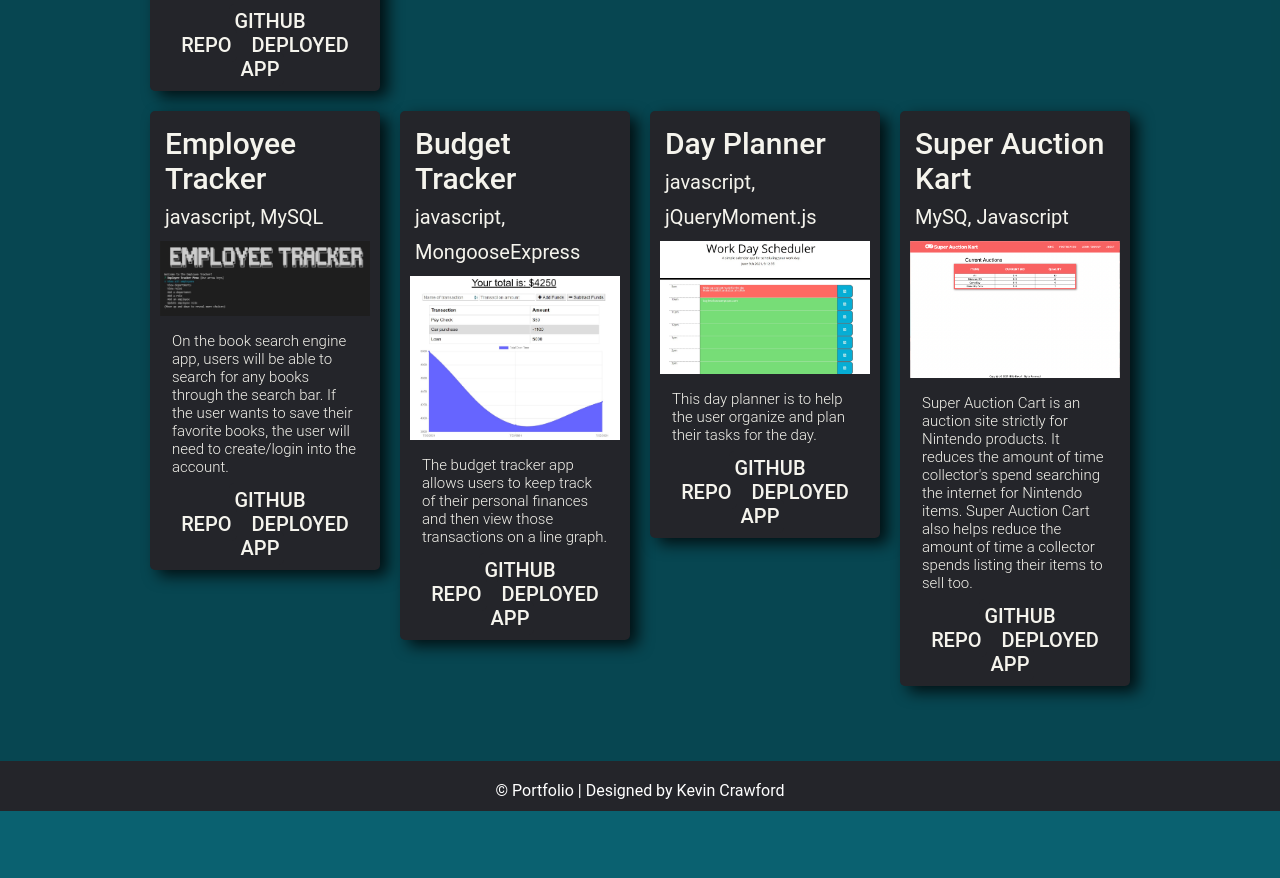
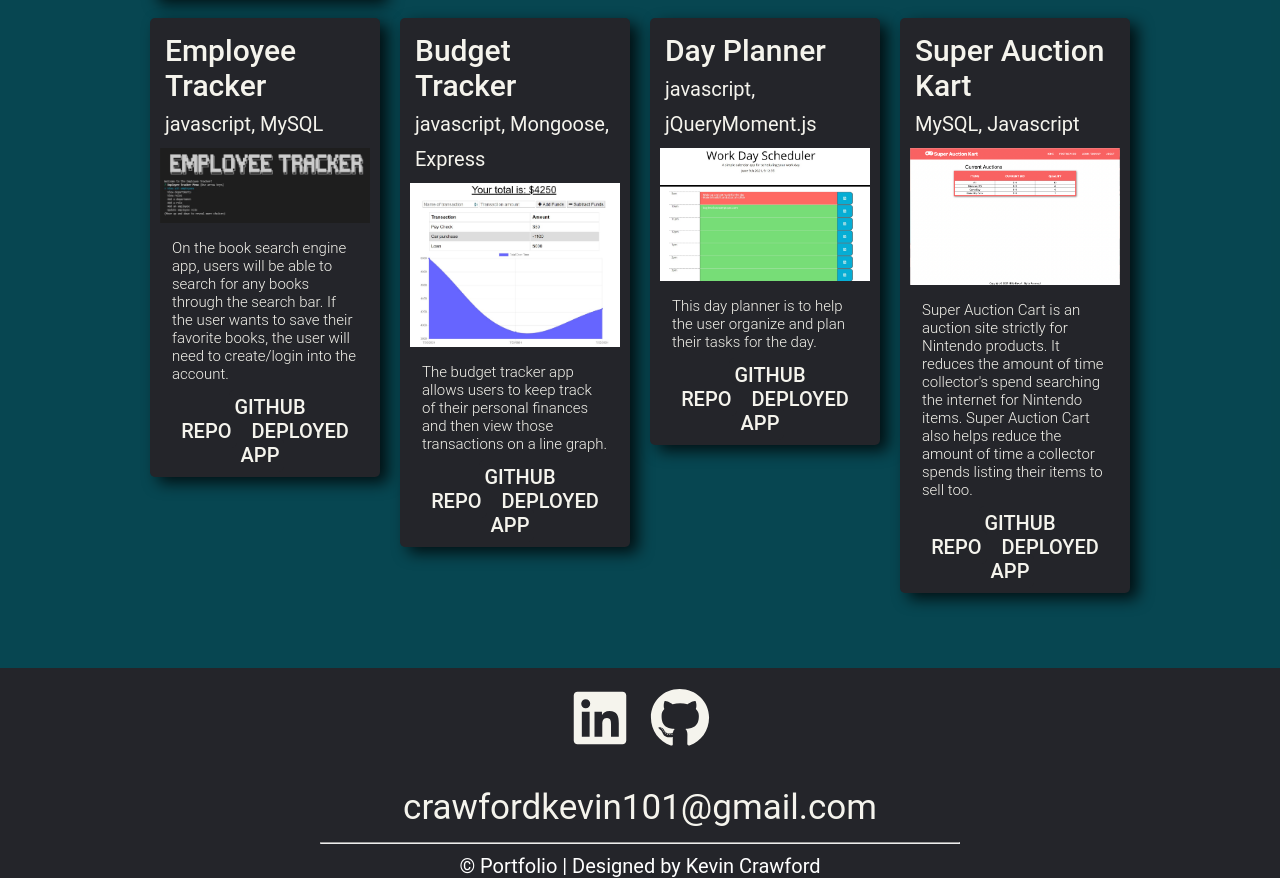
Before and after one commit to kcrawford101/portfolio_2.0, a React (Create React App) app: page / in a window 1280 px wide. Shown: the part 1718-2596 px from the top of the page. Before the commit the page ends 2529 px from the top, so only its background shows below. Built offline with nearby package versions, Linux system fonts and the light colour scheme; the HTML template or start-up script is replaced by a standard one.

Commit message:
moved contact information and icons to footer

```diff
--- a/src/Components/About/About.css
+++ b/src/Components/About/About.css
@@ -36,16 +36,6 @@
     float: right;
 }
 
-.about-icons {
-    font-size: 75px;
-    text-align: center;
-}
-
-.about-icons a {
-    margin: 10px;
-    text-align: center;
-}
-
 .tech-container {
     margin-top: 50px;
     background-color: #24252a;
--- a/src/Components/About/About.js
+++ b/src/Components/About/About.js
@@ -1,14 +1,12 @@
 import React from 'react';
 import '../About/About.css';
 import profilePic from '../../Images/Me-and-jack.png'
-import { FaGithub, FaLinkedin, FaEnvelope, FaHtml5, FaCss3Alt, FaJsSquare, FaReact } from 'react-icons/fa'
+import { FaHtml5, FaCss3Alt, FaJsSquare, FaReact } from 'react-icons/fa'
 import { SiAdobephotoshop } from "react-icons/si";
 
 const About = () => {
     return (
         <>
-
-
         <div className='about-container'>
 
             <div className='profile-pic'>
@@ -22,12 +20,6 @@ const About = () => {
                 My goal is to help improve and optimize your business to be more efficient and generate more traffic to your website. Your clients expect a certain standard from you and I’m here to help you go beyond your clients expectations.
                 I offer a wide range of skills from basic HTML, CSS, Javascript, and React. I’m also very proficient with Photoshop.
                 </p>
-
-                <div className='about-icons'>
-                    <a href= 'https://www.linkedin.com/in/kcrawford117/' target='_blank'><FaLinkedin /></a>
-                    <a href= 'https://github.com/kcrawford101' target='_blank'><FaGithub /></a>
-                    <a href='mailto:crawfordkevin101@gmail.com'><FaEnvelope /></a>
-                </div>
             </div>
 
             <div className='tech-container'>
--- a/src/Components/Footer/Footer.css
+++ b/src/Components/Footer/Footer.css
@@ -1,7 +1,7 @@
 .footer-bottom {
   background-color: #24252a;
-  color: white;
-  height: 50px;
+
+  /* height: 50px; */
   text-align: center;
   position: static;
   width: 100%;
@@ -9,3 +9,29 @@
   /* left: 0px; */
   padding-top: 20px;
 }
+
+.footer-bottom p {
+  margin: 10px;
+  color: white;
+  font-size: 20px;
+}
+
+.about-icons {
+  font-size: 60px;
+  text-align: center;
+}
+
+.about-icons a {
+  margin: 10px;
+  padding: 0;
+  text-align: center;
+}
+
+.email {
+  font-size: 35px;
+  text-decoration: none;
+  line-height: 50%;
+}
+hr {
+  width: 50%;
+}
--- a/src/Components/Footer/Footer.js
+++ b/src/Components/Footer/Footer.js
@@ -1,10 +1,20 @@
 import React from 'react';
 import '../Footer/Footer.css';
 
+import { FaGithub, FaLinkedin, FaEnvelope } from 'react-icons/fa'
+
 const Footer = () => {
     return(
-    <div className='footer-bottom'>
-        &copy; Portfolio | Designed by Kevin Crawford
+
+    <div className='footer-bottom' id= {'contact'} >
+        <div className='about-icons'>
+            <a href= 'https://www.linkedin.com/in/kcrawford117/' target='_blank'><FaLinkedin /></a>
+            <a href= 'https://github.com/kcrawford101' target='_blank'><FaGithub /></a>
+            <br />
+            <a className='email' href='mailto:crawfordkevin101@gmail.com'>crawfordkevin101@gmail.com</a>
+        </div>
+        <hr />
+       <p> &copy; Portfolio | Designed by Kevin Crawford </p>
     </div>
     );
 };
--- a/src/Components/Navbar/Navbar.js
+++ b/src/Components/Navbar/Navbar.js
@@ -11,7 +11,7 @@ const Navbar = () => {
             <nav>
                 <ul class="nav__links">
                     <li><a href='https://drive.google.com/file/d/1FooX3CPgD_tfe2gbXup9JVvG_LVZjWEx/view?usp=sharing' target= '_blank'>My Resume</a></li>
-                    <li><a href='mailto:crawfordkevin101@gmail.com'>Contact Me</a></li>
+                    <li><a href='/Footer/#contact'>Contact Me</a></li>
                 </ul>
             </nav>
         </div>
--- a/src/Constants/Constants.js
+++ b/src/Constants/Constants.js
@@ -61,7 +61,7 @@ export const constant = [
         title: 'Budget Tracker',
         description:"The budget tracker app allows users to keep track of their personal finances and then view those transactions on a line graph.",
         image: budget,
-        tags: ['javascript, ', 'Mongoose', 'Express'],
+        tags: ['javascript, ', 'Mongoose, ', 'Express'],
         source: 'https://github.com/kcrawford101/Budget_Tracker',
         visit: 'https://blooming-crag-02089.herokuapp.com/',
         id: 5,
@@ -79,7 +79,7 @@ export const constant = [
         title: 'Super Auction Kart',
         description: "Super Auction Cart is an auction site strictly for Nintendo products. It reduces the amount of time collector's spend searching the internet for Nintendo items. Super Auction Cart also helps reduce the amount of time a collector spends listing their items to sell too.",
             image: auction,
-            tags: ['MySQ, ', 'Javascript '],
+            tags: ['MySQL, ', 'Javascript '],
         source: 'https://github.com/harviator/project-2-auction-site',
         visit: 'https://enigmatic-taiga-76650.herokuapp.com/',
         id: 7,
```
Also changed, not shown: src/Components/Navbar/Navbar.css (line endings or trailing spaces).
